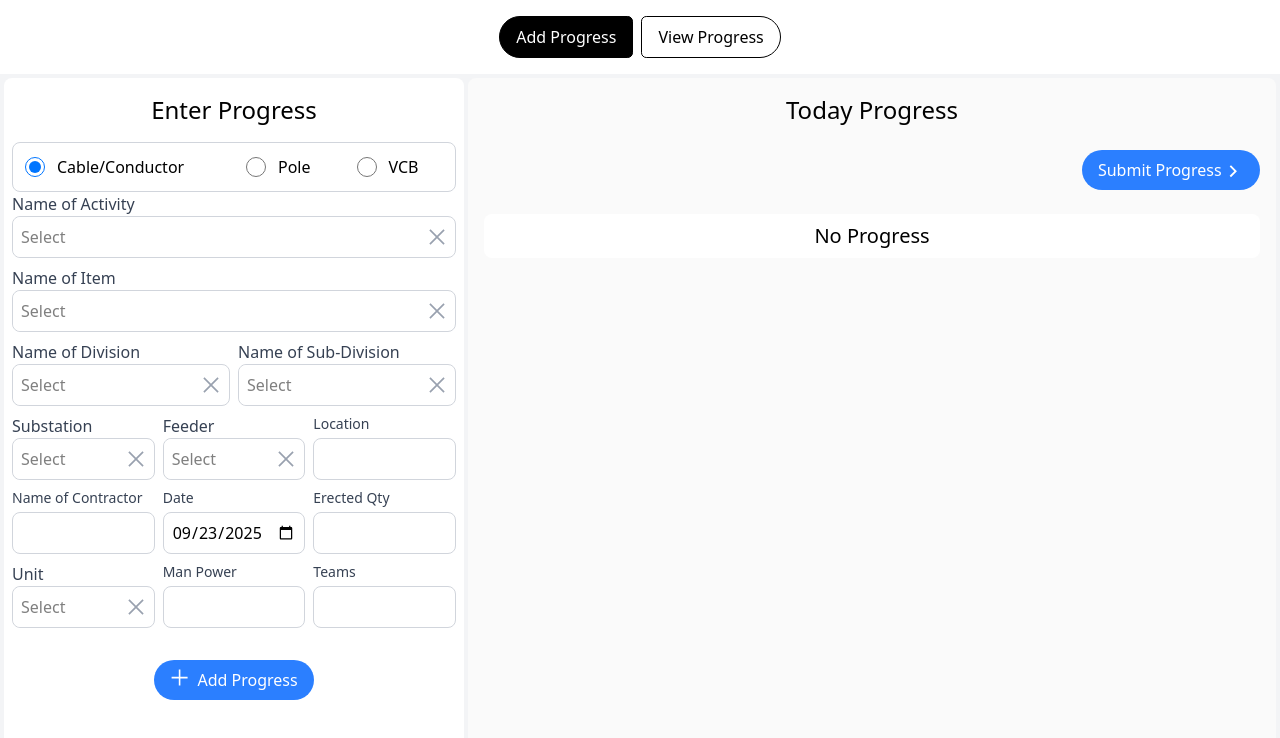
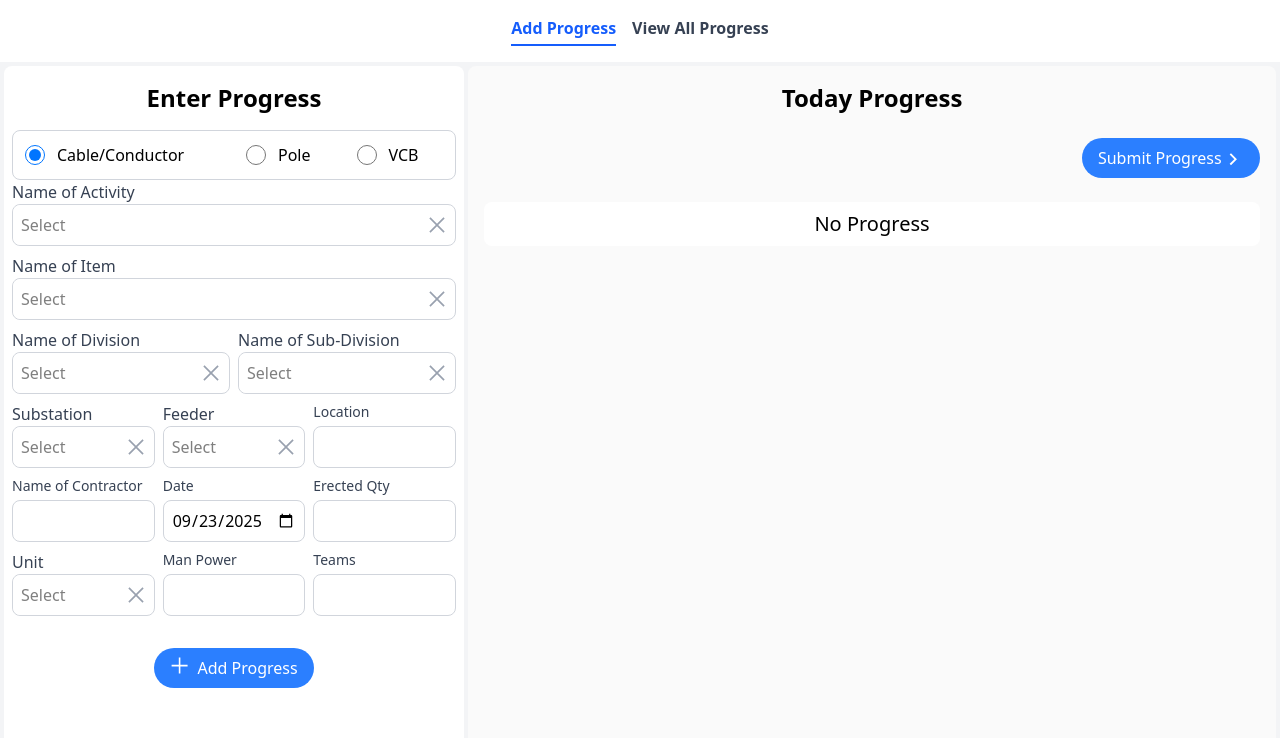
Before and after one commit to sanjay-gobari/RDSS_Progress_Tracker, a React (Vite) app: page /add in a window 1280 px wide. Shown: the top 738 px of the page. Built offline with nearby package versions, Linux system fonts and the light colour scheme.

Commit message:
sone UI changes

```diff
--- a/src/AddProgress.jsx
+++ b/src/AddProgress.jsx
@@ -94,11 +94,22 @@ function AddProgress() {
         setDailyProgress((progress) => [...progress, data])
     };
 
+    const [localFormData,setLocalFormData] = useState({})
+    function handleInputChange(e) {
+        const { name, value } = e.target; // get input's name and value
+        console.log(name, value); // debug
+
+        // if you’re managing state:
+        setLocalFormData(prev => ({
+            ...prev,
+            [name]: value
+        }));
+    }
     return (
 
         <div className='h-full flex p-1 gap-1 bg-gray-100 '>
             <div className='w-[460px] rounded-lg bg-white px-2'>
-                <h2 className='text-center text-2xl py-4'>Enter Progress</h2>
+                <h2 className='text-center text-2xl font-semibold py-4'>Enter Progress</h2>
                 <div className='grid grid-cols-[2fr_repeat(2,1fr)] border border-gray-300 rounded-lg'>
                     {ActivityData.MaterialType.map((option, index) => (
                         <Radio
@@ -127,7 +138,7 @@ function AddProgress() {
                                 else if (field.name === "Feeder") options = ActivityData.Feeders;
                                 return <Dropdown key={idx} name={field.name} label={field.label} options={options} myclass={myclass} />
                             } else {
-                                return <InputField key={idx} name={field.name} label={field.label} type={field.type} myclass={myclass} />
+                                return <InputField key={idx} name={field.name} label={field.label} type={field.type} myclass={myclass} value={localFormData[field.name] || ""} onChange={handleInputChange} />
                             }
                         })}
                     </div>
@@ -141,7 +152,7 @@ function AddProgress() {
 
             </div>
             <div className='flex-1 flex flex-col  overflow-auto rounded-lg px-2 bg-neutral-50'>
-                <h2 className='w-full text-center text-2xl p-4'>Today Progress</h2>
+                <h2 className='w-full text-center text-2xl font-semibold p-4'>Today Progress</h2>
                 <div className='w-fit ml-auto p-2'>
                     <Button1 type="button" className="flex items-center" onClick={handleProgressSubmit} title="submit all Progress">
                         <span className='whitespace-nowrap '>Submit Progress</span>
@@ -232,7 +243,7 @@ function Dropdown({ name, label, options, value, myclass }) {
 
 
 export function InputField({ name, label, type = "text", value, onChange, placeholder, myclass }) {
-    if (type === "date") {
+    if (type === "date" && value==="") {
         value = new Date().toISOString().split("T")[0];
     }
     return (
@@ -270,7 +281,7 @@ export function Radio({ label, checked, onChange, name }) {
     );
 }
 
-export function Button1({ onClick, type, title, children,className }) {
+export function Button1({ onClick, type, title, children, className }) {
     return (
         <button
             className={`cursor-pointer bg-blue-500 py-2 px-4 text-white hover:bg-blue-400 duration-150 rounded-full ${className}`}
@@ -307,12 +318,12 @@ export const DisplayDailyProgress = ({ data, handleDelete }) => {
                                 data.map((elm, i) => (
                                     <tr key={i} className='py-2'>
                                         <td> {i + 1}</td>
-                                        {elm.names.map((el, j) => (
+                                        {elm.names.map((fieldName, j) => (
                                             <td
                                                 key={j}
-                                                className={`p-2 ${el.toLowerCase() === "date" ? "whitespace-nowrap" : ""}`}
+                                                className={`p-2 ${fieldName.toLowerCase() === "date" ? "whitespace-nowrap" : ""}`}
                                             >
-                                                {elm[el]}
+                                                {elm[fieldName]}
                                             </td>
                                         ))}
                                         <td className='whitespace-nowrap'>
--- a/src/Navbar.jsx
+++ b/src/Navbar.jsx
@@ -2,12 +2,12 @@ import { NavLink } from "react-router-dom";
 
 function Navbar() {
     return (
-        <nav className="p-4 flex gap-2 justify-center">
-            <NavBtn to="/add" className="rounded-l-4xl rounded-r-lg ">
+        <nav className="p-4 flex gap-4 justify-center">
+            <NavBtn to="/add" >
                 Add Progress
             </NavBtn>
-            <NavBtn to="/view" className="rounded-l-lg rounded-r-4xl">
-                View Progress
+            <NavBtn to="/view" >
+                View All Progress
             </NavBtn>
         </nav>
     );
@@ -15,10 +15,10 @@ function Navbar() {
 
 export default Navbar;
 
-function NavBtn({ to = "/", children,className }) {
+function NavBtn({ to = "/", children,className="" }) {
     return (
         <NavLink to={to}
-            className={({ isActive }) => (`p-2 px-4 border border-black ${isActive ? "bg-black text-white" : "bg-white "} ${className}`)}
+            className={({ isActive }) => (` pb-1 font-semibold ${isActive ? "border-b-2 text-blue-600 border-blue-600 " : "bg-white text-gray-700 "} ${className}`)}
         >
             {children}
         </NavLink>
```
Also changed, not shown: 1 other file (tests, documents, lock files or other folders).
